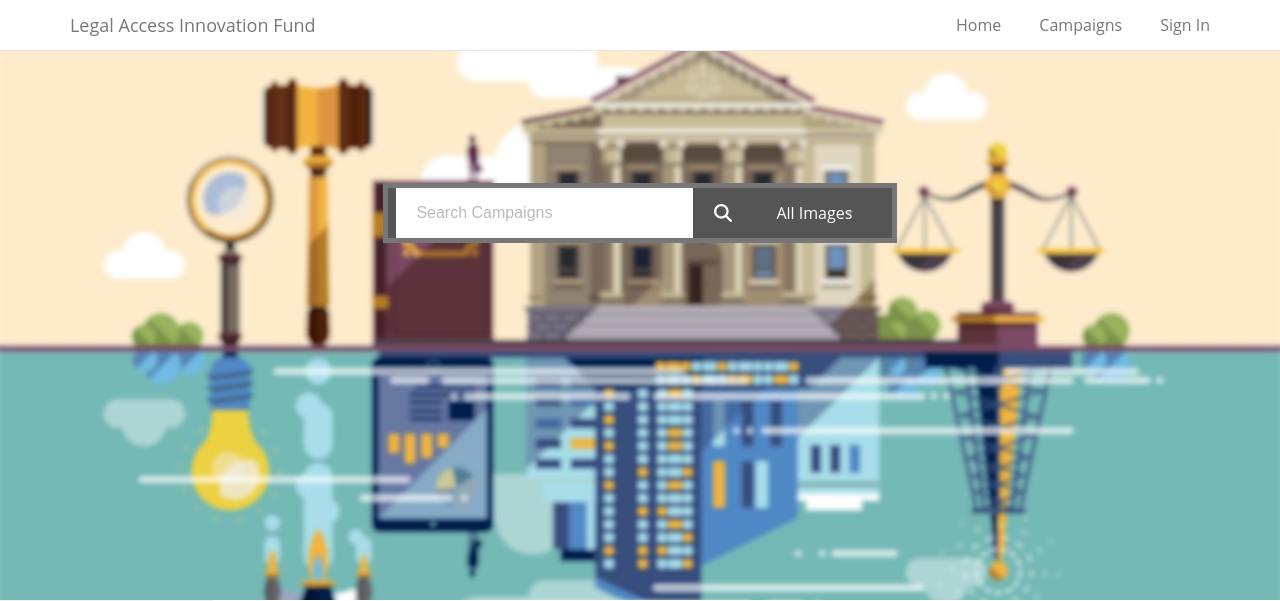
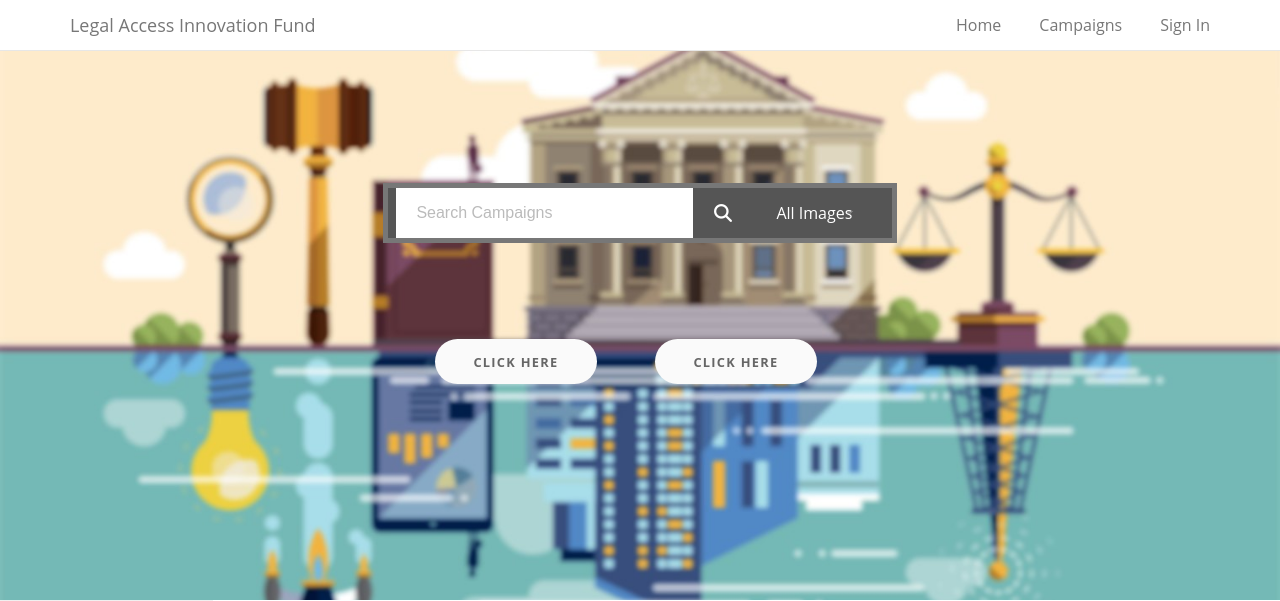
Before and after one commit to JustinWyatt/LegalAccessInnovationFund, an ASP.NET MVC app: template LegalAccessInnovationFund.Web/LegalAccessInnovationFund.Web/Views/Campaign/Campaigns.cshtml in a window 1280 px wide. Shown: the top 601 px of the page. Run offline with ASP.NET Core 8 and stand-ins for ASP.NET MVC 5, Linux system fonts and the light colour scheme; the template is opened without the code that fills it, so the values that code supplies are empty; the project's own start-up code is not run, and a stand-in starts its controllers and pages; some libraries are stand-ins or nearby versions.

Commit message:
Saving changes

```diff
--- a/LegalAccessInnovationFund.Web/LegalAccessInnovationFund.Web/Views/Campaign/Campaigns.cshtml
+++ b/LegalAccessInnovationFund.Web/LegalAccessInnovationFund.Web/Views/Campaign/Campaigns.cshtml
@@ -25,6 +25,18 @@
                 </ul>
             </div>
         </div>
+        <br />
+        <br />
+        <br />
+
+        <div style="left: 350px" class="col-md-6">
+            <button>Click Here</button>
+        </div>
+
+        <div class="col-md-6">
+            <button>Click Here</button>
+        </div>
+
     </div>
 </div>
 <div class="stock_box">
```
Lines whose indentation alone changed are shown as unchanged.
